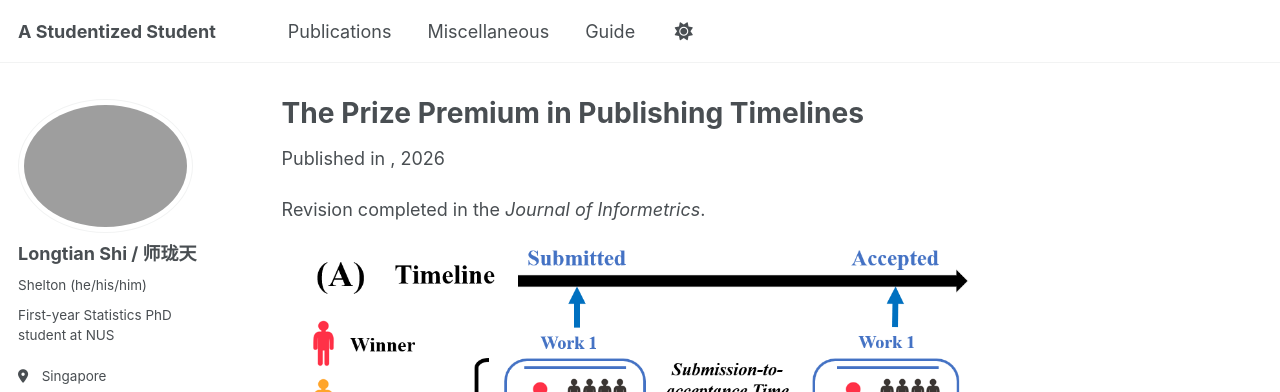
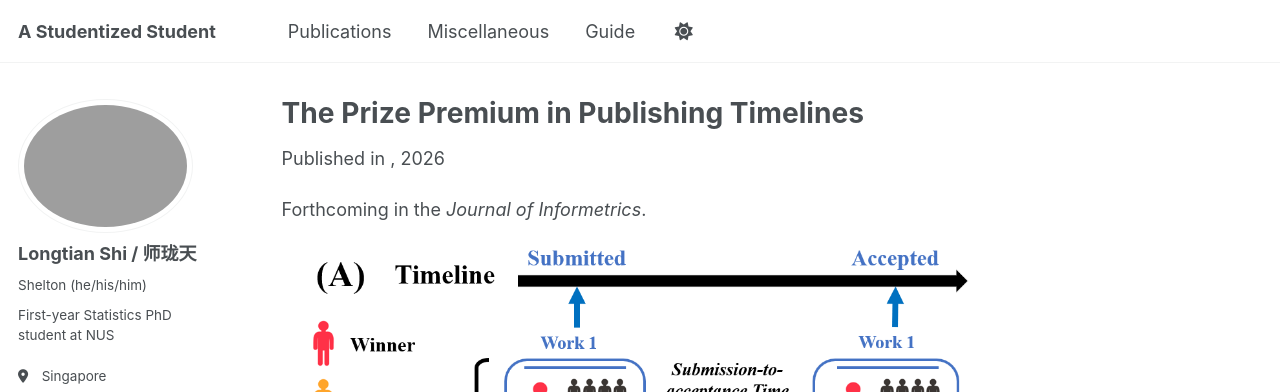
Before and after one commit to statslt/statslt.github.io, a Jekyll site: the page built from _publications/NTJY.md, in a window 1280 px wide and 900 px high. Shown: the top 392 px of the window. Built offline with Jekyll 4.4.1, drawn with Linux system fonts in a browser that asks for light colours.

Commit message:
Revise excerpt and status in NTJY publication
Updated excerpt and publication status for NTJY.

Signed-off-by: shelton <124960483+statslt@users.noreply.github.com>

```diff
--- a/_publications/NTJY.md
+++ b/_publications/NTJY.md
@@ -2,13 +2,13 @@
 title: "The Prize Premium in Publishing Timelines"
 category: manuscripts
 permalink: /publication/NTJY
-excerpt: "Revision Completed"
+excerpt: "Journal of Informetrics"
 venue: ""
 authors: ["Shi,L.", "Shi, Y.", "Fu, Y.", "Jiang, F.", "Ma, Y."]
 corresponding_author: "Ma, Y."
 ---
 
-Revision completed in the *Journal of Informetrics*.
+Forthcoming in the *Journal of Informetrics*.
 
 ![JOI Figure 1 Data Curation and Conceptualization](/images/JOI_Figure1.png)
 
```
